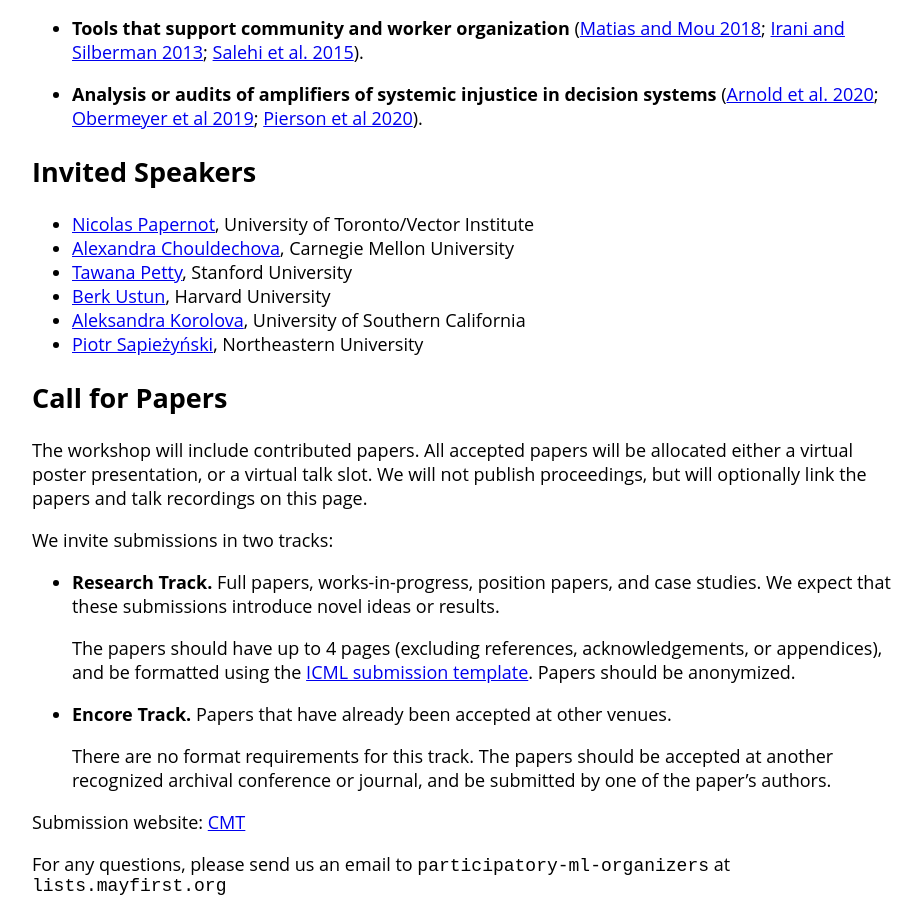
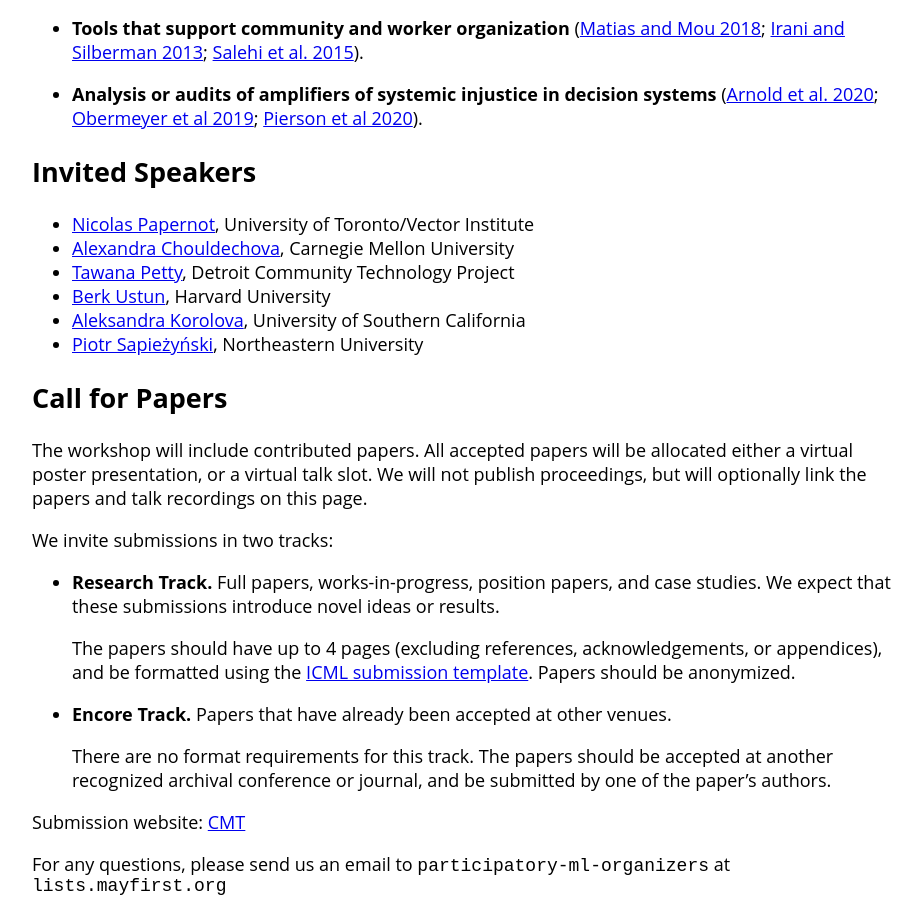
Before and after one commit to participatoryml/participatoryml.github.io, a Jekyll site: the page built from index.md, in a window 1280 px wide and 900 px high, scrolled down 1391 px. Shown: the whole window, without its empty margins (178-1100 px from the left). Built offline with Jekyll 4.4.1, drawn with Linux system fonts in a browser that asks for light colours.

Commit message:
Correct Tawana's affiliation

```diff
--- a/index.md
+++ b/index.md
@@ -95,7 +95,8 @@ limited to:
 
 * [Nicolas Papernot](https://www.papernot.fr/), University of Toronto/Vector Institute
 * [Alexandra Chouldechova](https://www.andrew.cmu.edu/user/achoulde/), Carnegie Mellon University
-* [Tawana Petty](https://pacscenter.stanford.edu/person/tawana-petty/), Stanford University
+* [Tawana Petty](https://pacscenter.stanford.edu/person/tawana-petty/), Detroit Community Technology
+  Project
 * [Berk Ustun](https://www.berkustun.com/), Harvard University
 * [Aleksandra Korolova](https://www.korolova.com/), University of Southern California
 * [Piotr Sapieżyński](https://www.sapiezynski.com/), Northeastern University
```
